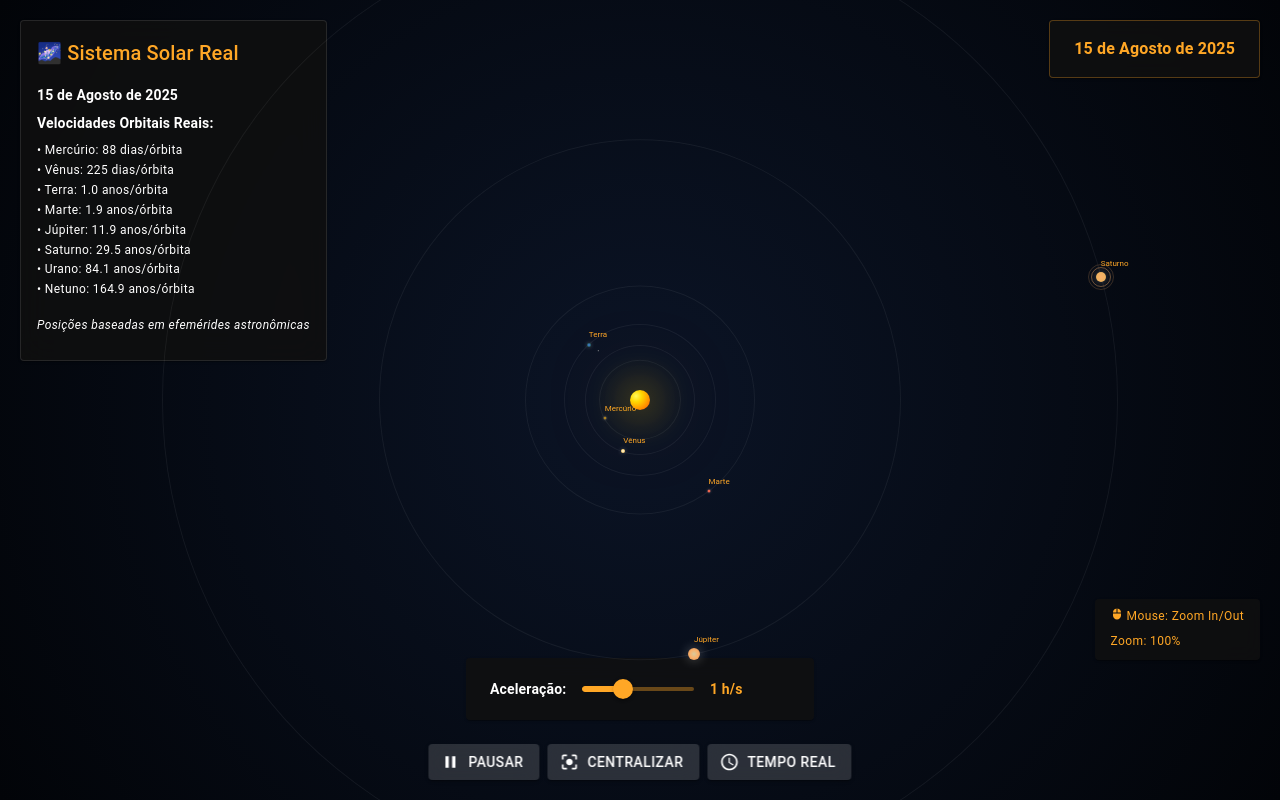
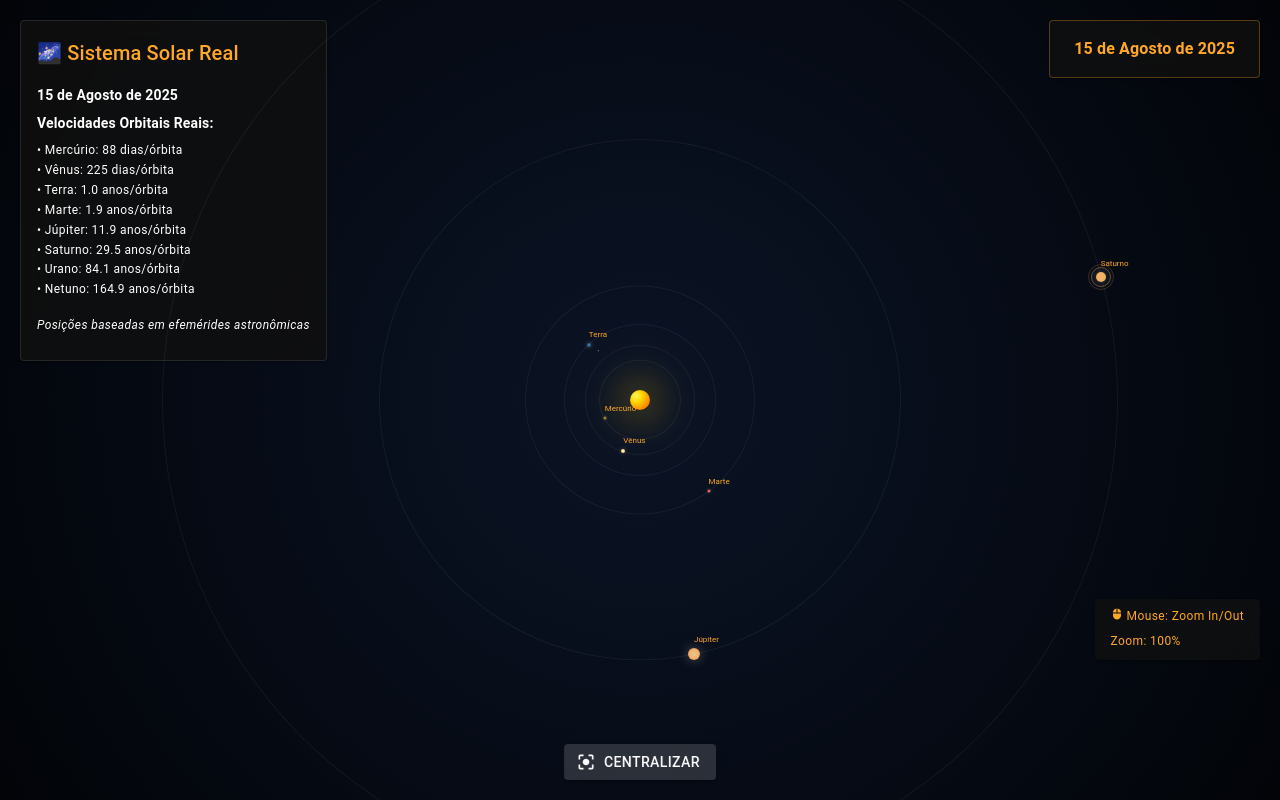
Before and after one commit to GuiXvier/Solar-Sistem-Orbits, a React (Vite) app in the folder solar-sistem/: page / in a window 1280 px wide. Built offline with nearby package versions, Linux system fonts and the light colour scheme.

Commit message:
fix: Botoes-Removidos

```diff
--- a/solar-sistem/src/SolarSistem.jsx
+++ b/solar-sistem/src/SolarSistem.jsx
@@ -581,46 +581,6 @@ const SolarSystem = () => {
         </Typography>
       </Paper>
 
-      {/* Controle de Velocidade */}
-      <Paper
-        sx={{
-          position: 'absolute',
-          bottom: 80,
-          left: '50%',
-          transform: 'translateX(-50%)',
-          px: 3,
-          py: 2,
-          backgroundColor: alpha(theme.palette.common.black, 0.8),
-          backdropFilter: 'blur(10px)',
-          minWidth: 300
-        }}
-      >
-        <Stack direction="row" spacing={2} alignItems="center">
-          <Typography variant="body2" sx={{ color: theme.palette.common.white, fontWeight: 'bold' }}>
-            Aceleração:
-          </Typography>
-          <Slider
-            value={speed}
-            onChange={(_, newValue) => setSpeed(newValue)}
-            min={1}
-            max={10000}
-            step={1}
-            sx={{
-              color: theme.palette.warning.main,
-              '& .MuiSlider-thumb': {
-                backgroundColor: theme.palette.warning.main
-              },
-              '& .MuiSlider-track': {
-                backgroundColor: theme.palette.warning.main
-              }
-            }}
-          />
-          <Typography variant="body2" sx={{ color: theme.palette.warning.main, fontWeight: 'bold', minWidth: 80 }}>
-            {formatSpeed(speed)}
-          </Typography>
-        </Stack>
-      </Paper>
-
       {/* Controles */}
       <Stack
         direction="row"
@@ -632,22 +592,6 @@ const SolarSystem = () => {
           transform: 'translateX(-50%)'
         }}
       >
-        <Button
-          variant="contained"
-          startIcon={isPaused ? <PlayArrow /> : <Pause />}
-          onClick={() => setIsPaused(!isPaused)}
-          sx={{
-            backgroundColor: alpha(theme.palette.common.white, 0.15),
-            color: theme.palette.common.white,
-            backdropFilter: 'blur(10px)',
-            '&:hover': {
-              backgroundColor: alpha(theme.palette.common.white, 0.25)
-            }
-          }}
-        >
-          {isPaused ? 'Continuar' : 'Pausar'}
-        </Button>
-
         <Button
           variant="contained"
           startIcon={<CenterFocusStrong />}
@@ -666,22 +610,6 @@ const SolarSystem = () => {
         >
           Centralizar
         </Button>
-
-        <Button
-          variant="contained"
-          startIcon={<AccessTime />}
-          onClick={() => setSpeed(1)}
-          sx={{
-            backgroundColor: alpha(theme.palette.common.white, 0.15),
-            color: theme.palette.common.white,
-            backdropFilter: 'blur(10px)',
-            '&:hover': {
-              backgroundColor: alpha(theme.palette.common.white, 0.25)
-            }
-          }}
-        >
-          Tempo Real
-        </Button>
       </Stack>
     </Box>
   );
```
